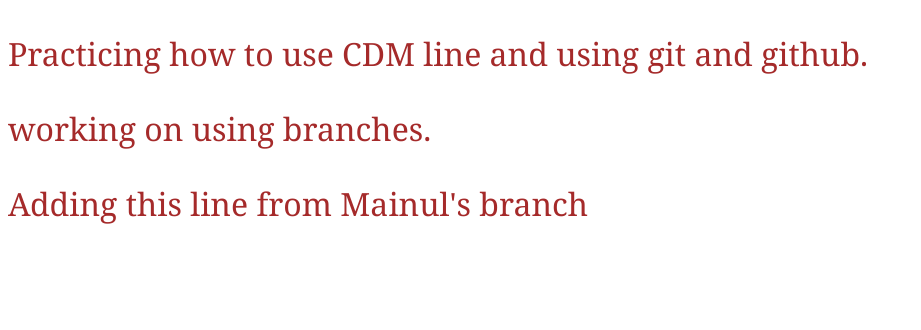
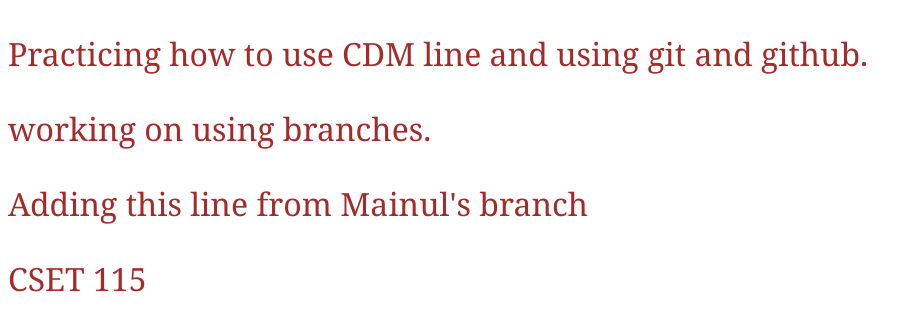
Before and after one commit to sasso-gonzalez/Project-5, a plain HTML site: page index.html in a window 1280 px wide. Shown: the whole page, without its empty margins (0-921 px from the left). Drawn offline with Linux system fonts and the light colour scheme.

Commit message:
added another para

```diff
--- a/index.html
+++ b/index.html
@@ -10,6 +10,7 @@
     <p>Practicing how to use CDM line and using git and github.</p>
     <p>working on using branches.</p>
     <p>Adding this line from Mainul's branch</p>
+    <p>CSET 115</p>
 
     <script src="home.js"></script>
 </body>
```
